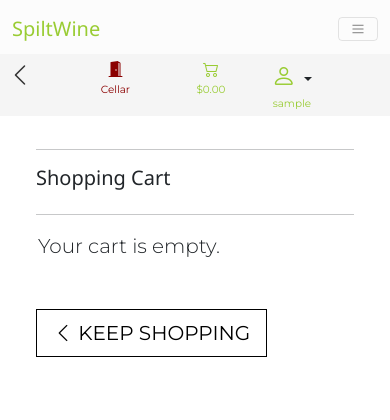
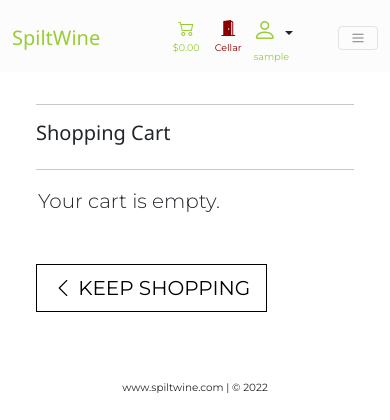
Before and after one commit to GeorgeLychock/MS4-Django-SpiltWine-Main, a Django app: page /cart/ in a window 390 px wide. Shown: the top 420 px of the page. Run offline with Django 3.2, Linux system fonts and the light colour scheme; the visitor is signed in with stand-in values (Sample User, id 1); data that the repository does not hold is empty; parts of the project's set-up code (start-up, migrations or seed data) failed here and were passed over; some libraries are stand-ins or nearby versions.

Commit message:
nav links: Repositioned user links on mobile view

```diff
--- a/spilt_wine/templates/base.html
+++ b/spilt_wine/templates/base.html
@@ -92,32 +92,6 @@
                     </div>
                 </div>
             </div>
-            <div class="container">
-                <!-- Mobile Apps Menu -->
-                <div class="row d-md-none sw-apps-menu-mobile">
-                    <!-- Apply mobile style switch to change user menu orientation on sub pages on mobile devices -->
-                    <div class="{% if not style_switch %}{% else %}col-5{% endif %}"></div>
-                    <nav class="{% if not style_switch %}col-12{% else %}col-7{% endif %} my-auto py-1 py-lg-0">
-                        <div class="row pe-2 sw-b-color-none">
-                            {% if not style_switch %}
-                            <div class="col-1 p-0 px-2 border-0 sw-b-color-none">
-                                <a href="{% url 'home' %}"><i class="bi bi-chevron-left font-weight-bold sw-font-size-150"></i></a>
-                            </div>
-                            {% endif %}
-                            <div class="{% if not style_switch %}col-1{% else %}col-1{% endif %}"></div>
-                            <div class="{% if not style_switch %}col-3{% else %}col-4{% endif %} p-0 ps-2 border-0 sw-b-color-none ">
-                                {% include 'includes/cellar-link.html' %}
-                            </div>
-                            <div class="{% if not style_switch %}col-3{% else %}col-3{% endif %} p-0 px-2 border-0 sw-b-color-none ">
-                                {% include 'includes/shopping-cart-link.html' %}
-                            </div>
-                            <div class="{% if not style_switch %}col-3{% else %}col-3{% endif %} p-0 px-2 ps-3 border-0 sw-b-color-none">
-                                {% include 'includes/user-menu.html' %}
-                            </div>
-                        </div>
-                    </nav>
-                </div>
-            </div>
         </header>
         <!-- Delivery Banner -->
         <div class="container-fluid sw-db-container">
--- a/spilt_wine/templates/includes/cellar-link.html
+++ b/spilt_wine/templates/includes/cellar-link.html
@@ -1,3 +1,4 @@
+<div class="float-end sw-cellar-link">
     <a class="nav-link p-0 sw-i-color-03" href="{% url 'cellar' %}">
         <div class="text-center">
             <div class="d-inline"><i class="bi bi-door-open-fill font-weight-bold"></i></div>
@@ -15,3 +16,4 @@
             </div>
         </div>
     </a>
+</div>
--- a/spilt_wine/templates/includes/main-nav.html
+++ b/spilt_wine/templates/includes/main-nav.html
@@ -4,6 +4,11 @@
     <a href="{% url 'home' %}" class="d-md-none navbar-brand sw-main-logo-link">
         <h1 class="my-0 sw-logo-font sw-h-color-01">SpiltWine</h1>
     </a>
+    <div class="d-md-none sw-font-size-60">
+        {% include 'includes/user-menu.html' %}
+        {% include 'includes/cellar-link.html' %}
+        {% include 'includes/shopping-cart-link.html' %}
+    </div>
     <button class="navbar-toggler" type="button" data-bs-toggle="collapse" data-bs-target="#mainNav"
         aria-controls="mainNav" aria-expanded="false" aria-label="Toggle navigation">
         <span class="navbar-toggler-icon sw-font-size-60"></span>
--- a/spilt_wine/templates/includes/shopping-cart-link.html
+++ b/spilt_wine/templates/includes/shopping-cart-link.html
@@ -1,4 +1,4 @@
-<div>
+<div class="float-end sw-cart-link">
     <a class="{% if grand_total %}sw-i-color-01 font-weight-bold
     {% else %}sw-i-color-02
     {% endif %} nav-link p-0 ps-2" href="{% url 'cart' %}">
--- a/spilt_wine/templates/includes/user-menu.html
+++ b/spilt_wine/templates/includes/user-menu.html
@@ -1,4 +1,4 @@
-<div class="dropdown">
+<div class="dropdown float-end">
     <button class="btn dropdown-toggle p-0" type="button" id="userMenuBtn" data-bs-toggle="dropdown" aria-expanded="false">
         <i class="bi bi-person sw-i-color-01 sw-user-menu-icon"></i>
     </button>
--- a/static/css/sw-core.css
+++ b/static/css/sw-core.css
@@ -319,6 +319,14 @@ p {
   font-size: .75rem;
 }
 
+.sw-cellar-link {
+  padding: 5px 10px;
+}
+
+.sw-cart-link {
+  padding: 5px;
+}
+
 /* Spacers */
 .sw-spacer-100p {
   width: 100%;
@@ -379,7 +387,7 @@ p {
 
 /* Delivery Banner */
 .sw-db-container {
-  margin-top: 95px;
+  margin-top: 50px;
 }
 
 .sw-delivery-banner {
```
Lines whose indentation alone changed are shown as unchanged.
